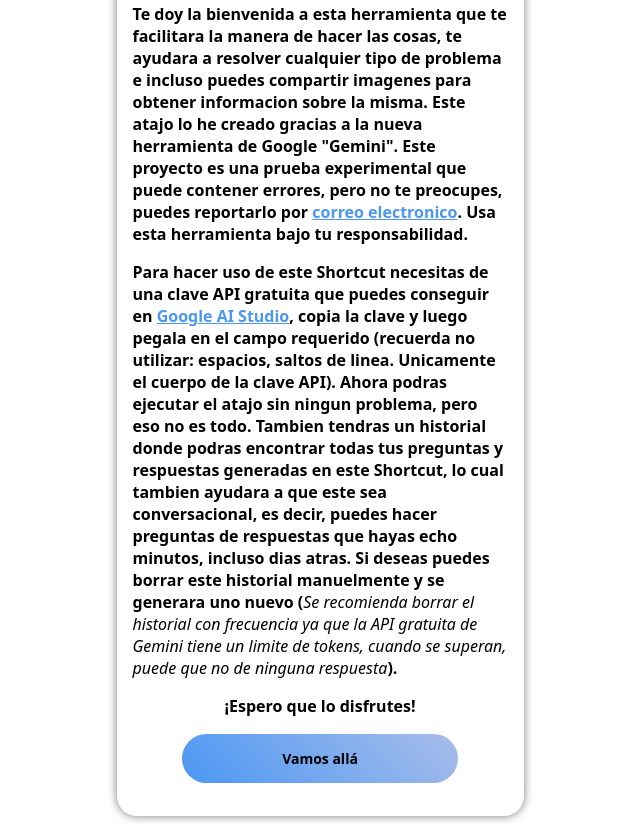
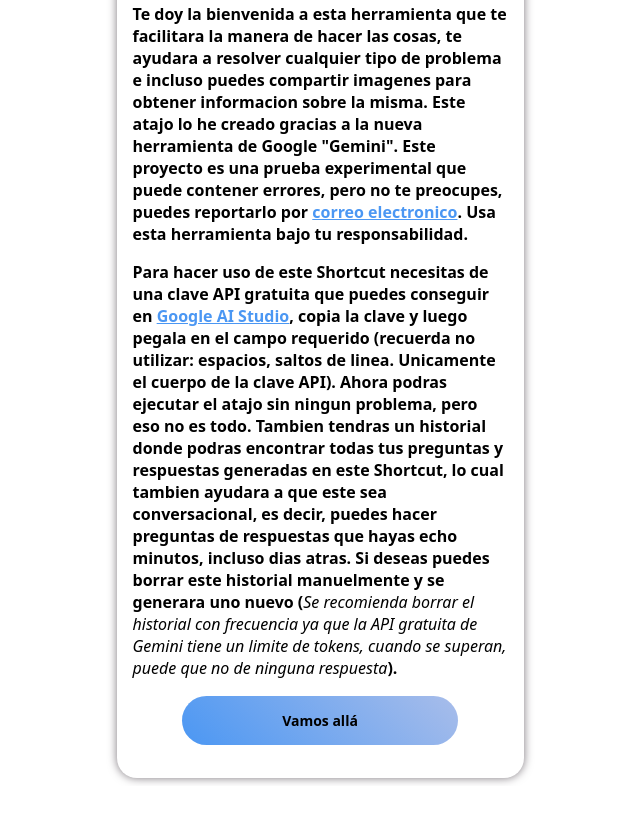
Before and after one commit to eddi-dev95/Gemini-sh.github.io, a plain HTML site: page index.html in a window 1280 px wide. Shown: the part 459-1283 px from the top of the page, without its empty margins (320-960 px from the left). After the commit the page ends 1245 px from the top, so only its background shows below. Drawn offline with Linux system fonts and the light colour scheme.

Commit message:
Update index.html

```diff
--- a/index.html
+++ b/index.html
@@ -15,7 +15,7 @@
     <img src="https://raw.githubusercontent.com/eddi-dev95/Emoji-PNG/main/Captura%20de%20pantalla%202024-01-31%20175845.png" alt="" class="intro">
     <p>Te doy la bienvenida a esta herramienta que te facilitara la manera de hacer las cosas, te ayudara a resolver cualquier tipo de problema e incluso puedes compartir imagenes para obtener informacion sobre la misma. Este atajo lo he creado gracias a la nueva herramienta de Google "Gemini". Este proyecto es una prueba experimental que puede contener errores, pero no te preocupes, puedes reportarlo por  <a href="mailto:eddi_developer@hotmail.com">correo electronico</a>. Usa esta herramienta bajo tu responsabilidad.</p>
     <p>Para hacer uso de este Shortcut necesitas de una clave API gratuita que puedes conseguir en <a href="https://makersuite.google.com/app/apikey?zoom=50" target="_blank" class="api">Google AI Studio</a>, copia la clave y luego pegala en el campo requerido (recuerda no utilizar: espacios, saltos de linea. Unicamente el cuerpo de la clave API). Ahora podras ejecutar el atajo sin ningun problema, pero eso no es todo. Tambien tendras un historial donde podras encontrar todas tus preguntas y respuestas generadas en este Shortcut, lo cual tambien ayudara a que este sea conversacional, es decir, puedes hacer preguntas de respuestas que hayas echo minutos, incluso dias atras. Si deseas puedes borrar este historial manuelmente y se generara  uno nuevo (<em style="font-weight:400">Se recomienda borrar el historial con frecuencia ya que la API gratuita de Gemini tiene un limite de tokens, cuando se superan, puede que no de ninguna respuesta</em>).</p>
-    <p style="text-align:center">¡Espero que lo disfrutes!</p>
+    <p id="mensaje" style="text-align:center"></p>
    <div class="btn-1">
      <a class="btn" href="shortcuts://run-shortcut?name=Ayúdame con esto">Vamos allá</a>
    </div>
```
